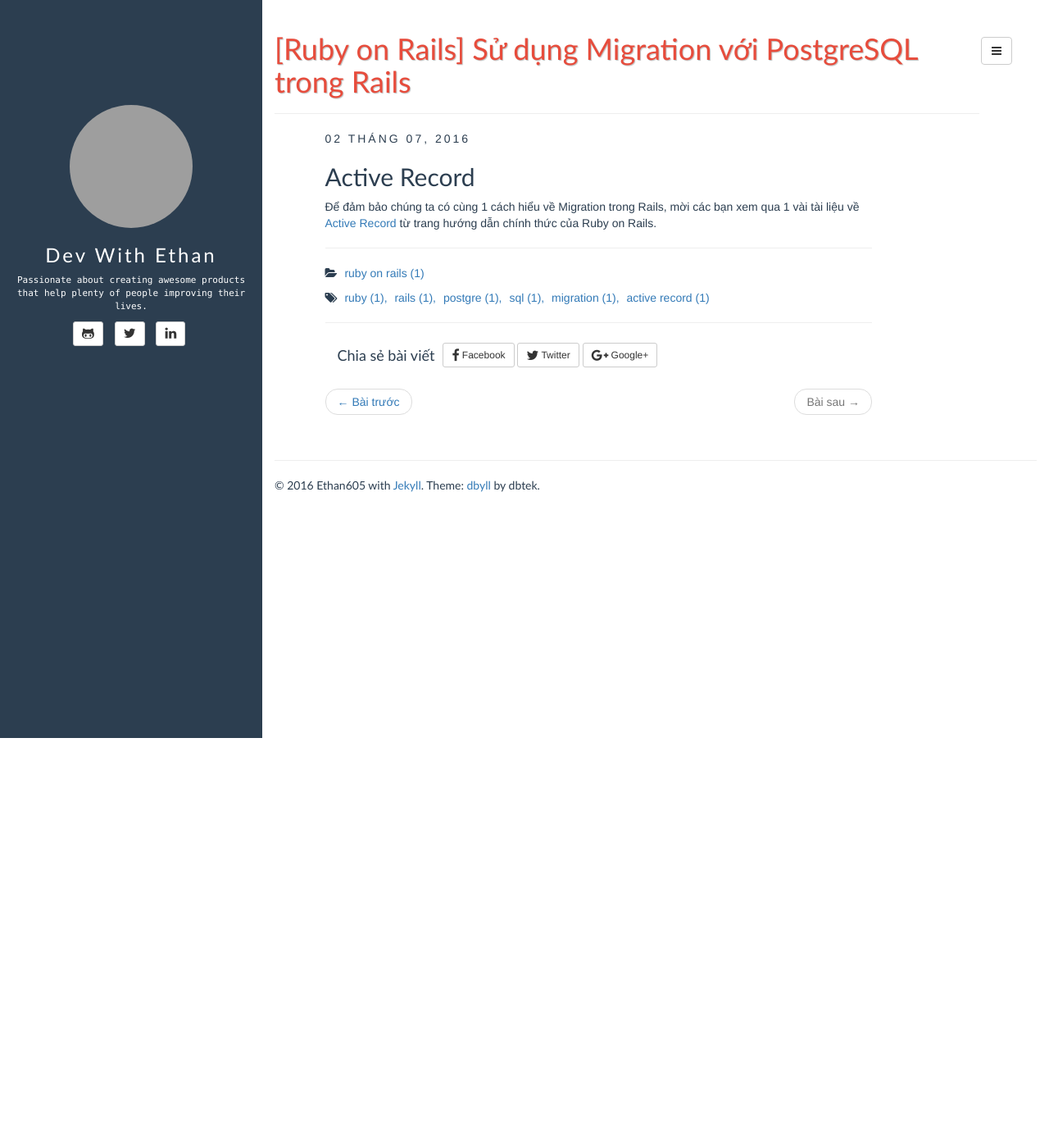
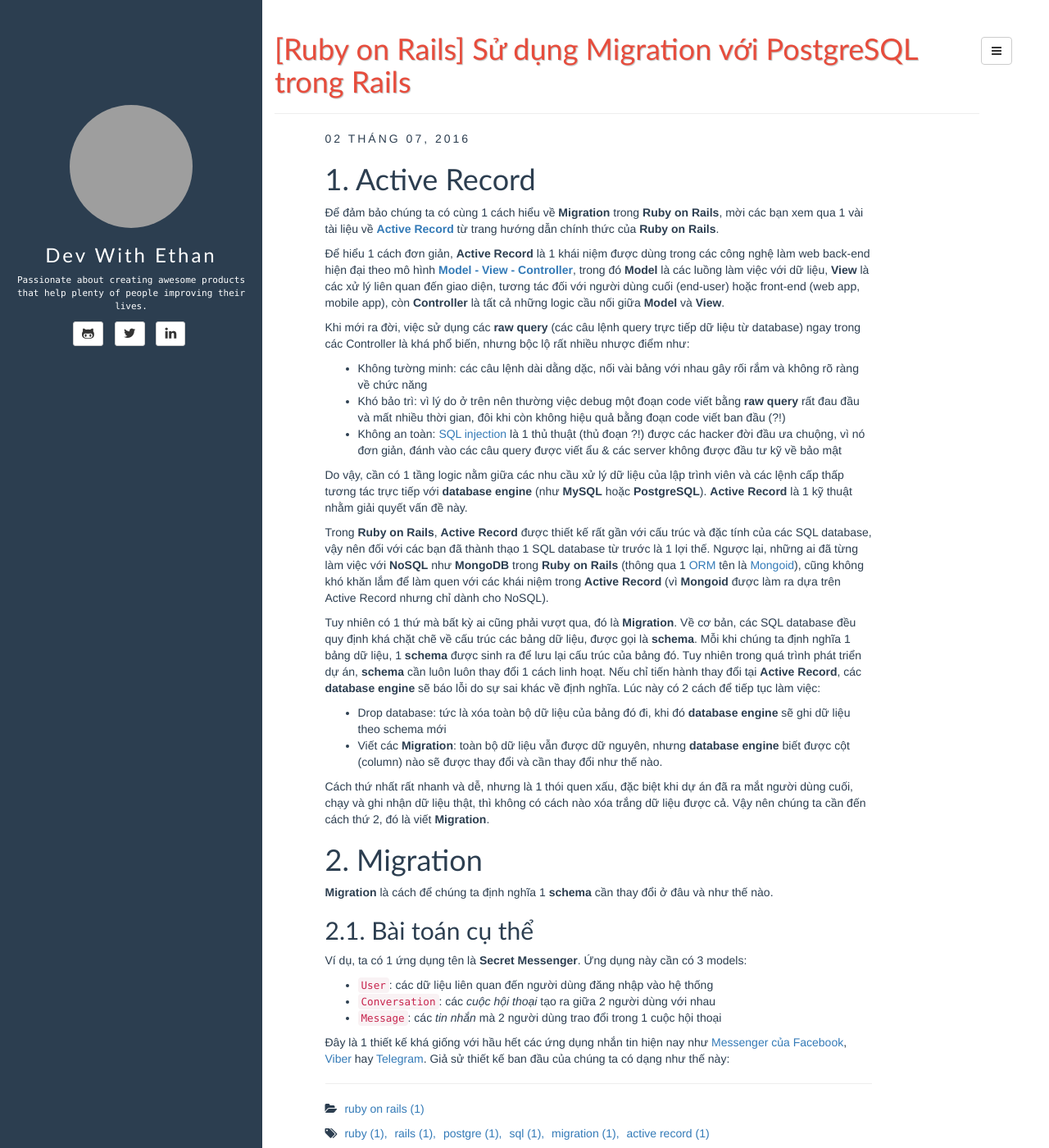
Before and after one commit to ethan605/dev-with-ethan, a Jekyll site: the page built from _posts/2016-07-02-rails-migration.md, in a window 1280 px wide and 1400 px high. Shown: the whole window at 82% size. Built offline with Jekyll 4.4.1, drawn with Linux system fonts in a browser that asks for light colours; nearby versions of some CDN libraries; comment, search, counter and statistics services are not loaded; grey boxes are pictures that could not be loaded.

Commit message:
[2016-07-02] Section 1. ActiveRecord

```diff
--- a/_posts/2016-07-02-rails-migration.md
+++ b/_posts/2016-07-02-rails-migration.md
@@ -8,9 +8,65 @@
 comments: true
 ---
 
-## Active Record ##
+# 1. Active Record #
 
-Để đảm bảo chúng ta có cùng 1 cách hiểu về Migration trong Rails, mời các bạn xem qua 1 vài tài liệu về [Active Record][active-record] từ trang hướng dẫn chính thức của Ruby on Rails.
+Để đảm bảo chúng ta có cùng 1 cách hiểu về **Migration** trong **Ruby on Rails**, mời các bạn xem qua 1 vài tài liệu về **[Active Record][active-record]** từ trang hướng dẫn chính thức của **Ruby on Rails**.
+
+Để hiểu 1 cách đơn giản, **Active Record** là 1 khái niệm được dùng trong các công nghệ làm web back-end hiện đại theo mô hình **[Model - View - Controller][mvc]**, trong đó **Model** là các luồng làm việc với dữ liệu, **View** là các xử lý liên quan đến giao diện, tương tác đối với người dùng cuối (end-user) hoặc front-end (web app, mobile app), còn **Controller** là tất cả những logic cầu nối giữa **Model** và **View**.
+
+Khi mới ra đời, việc sử dụng các **raw query** (các câu lệnh query trực tiếp dữ liệu từ database) ngay trong các Controller là khá phổ biến, nhưng bộc lộ rất nhiều nhược điểm như:
+
+* Không tường minh: các câu lệnh dài dằng dặc, nối vài bảng với nhau gây rối rắm và không rõ ràng về chức năng
+* Khó bảo trì: vì lý do ở trên nên thường việc debug một đoạn code viết bằng **raw query** rất đau đầu và mất nhiều thời gian, đôi khi còn không hiệu quả bằng đoạn code viết ban đầu (?!)
+* Không an toàn: [SQL injection][sql-injection] là 1 thủ thuật (thủ đoạn ?!) được các hacker đời đầu ưa chuộng, vì nó đơn giản, đánh vào các câu query được viết ẩu & các server không được đầu tư kỹ về bảo mật
+
+Do vậy, cần có 1 tầng logic nằm giữa các nhu cầu xử lý dữ liệu của lập trình viên và các lệnh cấp thấp tương tác trực tiếp với **database engine** (như **MySQL** hoặc **PostgreSQL**). **Active Record** là 1 kỹ thuật nhằm giải quyết vấn đề này.
+
+Trong **Ruby on Rails**, **Active Record** được thiết kế rất gần với cấu trúc và đặc tính của các SQL database, vậy nên đối với các bạn đã thành thạo 1 SQL database từ trước là 1 lợi thế. Ngược lại, những ai đã từng làm việc với **NoSQL** như **MongoDB** trong **Ruby on Rails** (thông qua 1 [ORM][orm] tên là [Mongoid][mongoid]), cũng không khó khăn lắm để làm quen với các khái niệm trong **Active Record** (vì **Mongoid** được làm ra dựa trên Active Record nhưng chỉ dành cho NoSQL).
+
+Tuy nhiên có 1 thứ mà bất kỳ ai cũng phải vượt qua, đó là **Migration**. Về cơ bản, các SQL database đều quy định khá chặt chẽ về cấu trúc các bảng dữ liệu, được gọi là **schema**. Mỗi khi chúng ta định nghĩa 1 bảng dữ liệu, 1 **schema** được sinh ra để lưu lại cấu trúc của bảng đó. Tuy nhiên trong quá trình phát triển dự án, **schema** cần luôn luôn thay đổi 1 cách linh hoạt. Nếu chỉ tiến hành thay đổi tại **Active Record**, các **database engine** sẽ báo lỗi do sự sai khác về định nghĩa. Lúc này có 2 cách để tiếp tục làm việc:
+
+* Drop database: tức là xóa toàn bộ dữ liệu của bảng đó đi, khi đó **database engine** sẽ ghi dữ liệu theo schema mới
+* Viết các **Migration**: toàn bộ dữ liệu vẫn được dữ nguyên, nhưng **database engine** biết được cột (column) nào sẽ được thay đổi và cần thay đổi như thế nào.
+
+Cách thứ nhất rất nhanh và dễ, nhưng là 1 thói quen xấu, đặc biệt khi dự án đã ra mắt người dùng cuối, chạy và ghi nhận dữ liệu thật, thì không có cách nào xóa trắng dữ liệu được cả. Vậy nên chúng ta cần đến cách thứ 2, đó là viết **Migration**.
+
+# 2. Migration #
+
+**Migration** là cách để chúng ta định nghĩa 1 **schema** cần thay đổi ở đâu và như thế nào.
+
+## 2.1. Bài toán cụ thể ##
+
+Ví dụ, ta có 1 ứng dụng tên là **Secret Messenger**. Ứng dụng này cần có 3 models:
+
+* `User`: các dữ liệu liên quan đến người dùng đăng nhập vào hệ thống
+* `Conversation`: các *cuộc hội thoại* tạo ra giữa 2 người dùng với nhau
+* `Message`: các *tin nhắn* mà 2 người dùng trao đổi trong 1 cuộc hội thoại
+
+Đây là 1 thiết kế khá giống với hầu hết các ứng dụng nhắn tin hiện nay như [Messenger của Facebook][facebook-messenger], [Viber][viber] hay [Telegram][telegram]. Giả sử thiết kế ban đầu của chúng ta có dạng như thế này:
+
+
 
 [active-record]:    http://guides.rubyonrails.org/active_record_basics.html
 {:rel="nofollow"}
+
+[mvc]:              https://en.wikipedia.org/wiki/Model%E2%80%93view%E2%80%93controller
+{:rel="nofollow"}
+
+[sql-injection]:    https://en.wikipedia.org/wiki/SQL_injection
+{:rel="nofollow"}
+
+[orm]:              https://en.wikipedia.org/wiki/Object-relational_mapping
+{:rel="nofollow"}
+
+[mongoid]:          https://docs.mongodb.com/ecosystem/tutorial/ruby-mongoid-tutorial/#ruby-mongoid-tutorial
+{:rel="nofollow"}
+
+[facebook-messenger]: https://www.messenger.com/
+{:rel="nofollow"}
+
+[viber]:            https://www.viber.com/
+{:rel="nofollow"}
+
+[telegram]:         https://telegram.org/
+{:rel="nofollow"}
```
